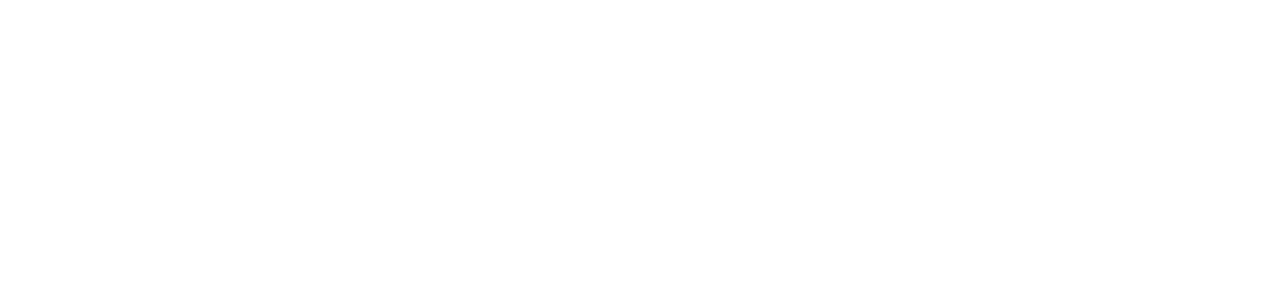
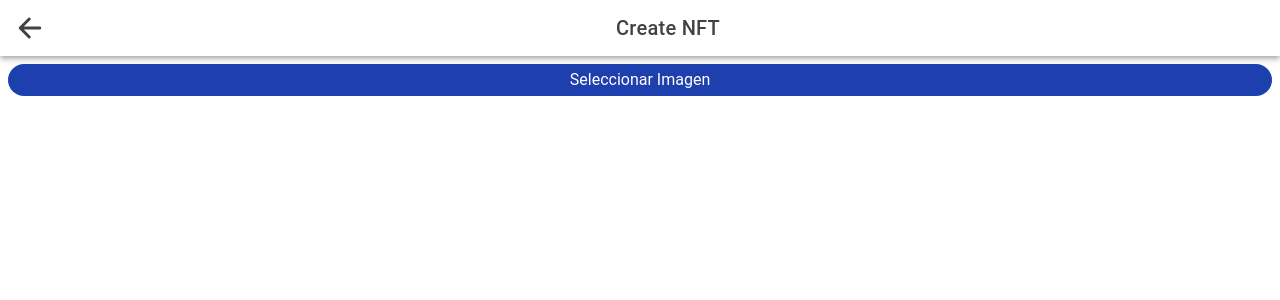
Before and after one commit to juanlopnz/proyecto-2-frontend, a React (Vite) app: page /create-nft in a window 1280 px wide. Shown: the top 300 px of the page. Built offline with nearby package versions, Linux system fonts and the light colour scheme.

Commit message:
Refactor file paths and import statements

```diff
--- a/package.json
+++ b/package.json
@@ -14,10 +14,13 @@
   "dependencies": {
     "@capacitor/android": "6.1.2",
     "@capacitor/app": "6.0.1",
-    "@capacitor/core": "6.1.2",
+    "@capacitor/camera": "^6.1.0",
+    "@capacitor/core": "^6.1.2",
+    "@capacitor/filesystem": "^6.0.1",
     "@capacitor/haptics": "6.0.1",
     "@capacitor/ios": "6.1.2",
     "@capacitor/keyboard": "6.0.2",
+    "@capacitor/preferences": "^6.0.2",
     "@capacitor/status-bar": "6.0.1",
     "@ionic/lab": "^3.2.15",
     "@ionic/react": "^8.0.0",
--- a/src/App.tsx
+++ b/src/App.tsx
@@ -36,6 +36,7 @@ import "./index.css";
 import { Fragment, useState } from "react";
 import { AuthProvider, authContext } from "./context/auth/AuthContext";
 import UnlockWallet from "./pages/auth/UnlockWallet";
+import CreateNFT from './pages/createNFT/CreateNFT';
 
 setupIonicReact();
 
@@ -46,20 +47,23 @@ const App: React.FC = () => (
         <AuthProvider>
           <authContext.Consumer>
             {(ctx) => {
-              if (!ctx?.wallet) {
-                return (
-                  <Route exact path="/">
-                    <UnlockWallet />
-                  </Route>
-                );
-              }
+              // if (!ctx?.wallet) {
+              //   return (
+              //     <Route exact path="/">
+              //       <UnlockWallet />
+              //     </Route>
+              //   );
+              // }
               return (
                 <Fragment>
+                  <Route exact path="/">
+                    <Redirect to="/home" />
+                  </Route>
                   <Route exact path="/home">
                     <Home />
                   </Route>
-                  <Route exact path="/">
-                    <Redirect to="/home" />
+                  <Route exact path="/create-nft">
+                    <CreateNFT />
                   </Route>
                 </Fragment>
               );
--- /dev/null
+++ b/src/hooks/useImageMethods.ts
@@ -0,0 +1,25 @@
+import { Camera, CameraResultType, CameraSource } from "@capacitor/camera";
+import { useState } from "react";
+
+const useImageMethods = () => {
+  const [selectedImage, setSelectedImage] = useState<string | undefined>(undefined)
+
+  const openGallery = async () => {
+    try {
+      const image = await Camera.getPhoto({
+        resultType: CameraResultType.Base64,
+        source: CameraSource.Photos,
+        quality: 100,
+        allowEditing: false,
+        promptLabelHeader: "Selecciona una imagen o video",
+      });
+      setSelectedImage(image.base64String!);
+    } catch (error) {
+      console.error("Error al seleccionar la imagen:", error);
+    }
+  };
+
+  return { selectedImage, openGallery };
+}
+
+export default useImageMethods;
--- a/src/pages/createNFT/CreateNFT.tsx
+++ b/src/pages/createNFT/CreateNFT.tsx
@@ -1,8 +1,12 @@
-import { IonButton, IonButtons, IonContent, IonHeader, IonIcon, IonPage, IonTitle, IonToolbar } from "@ionic/react";
+import { Camera, CameraResultType, CameraSource } from "@capacitor/camera";
+import { IonButton, IonButtons, IonContent, IonHeader, IonIcon, IonPage, IonTitle, IonToolbar, useIonRouter } from "@ionic/react";
 import { arrowBack, personCircleOutline } from "ionicons/icons";
 import { useState } from "react";
+import useImageMethods from "../../hooks/useImageMethods";
 
 const CreateNFT = () => {
+  const router = useIonRouter();
+  const {selectedImage, openGallery} = useImageMethods();
   const [nftData, setNftData] = useState<NFT>({
     name: "",
     category: "",
@@ -12,12 +16,15 @@ const CreateNFT = () => {
     isSold: false,
     owner: ""
   })
+
   return (
     <IonPage>
       <IonHeader>
         <IonToolbar>
           <IonButtons slot="start">
-            <IonButton>
+            <IonButton
+              onClick={() => router.goBack()}
+            >
               <IonIcon
                 icon={arrowBack} size='large'
               />
@@ -27,13 +34,13 @@ const CreateNFT = () => {
         </IonToolbar>
       </IonHeader>
       <IonContent fullscreen>
-        <div className='flex flex-col w-full justify-center items-center gap-2'>
-          <IonButton
-            expand='block'
-            fill='outline'
-            color='primary'
-            className='w-full'
-          />
+        <div className='flex flex-col w-full justify-center items-center gap-2 p-2'>
+          <button
+            className='bg-blue-800 text-white py-1 rounded-full w-full'
+            onClick={openGallery}
+          >
+            Seleccionar Imagen
+          </button>
         </div>
       </IonContent>
     </IonPage>
--- a/src/pages/home/Home.tsx
+++ b/src/pages/home/Home.tsx
@@ -86,7 +86,7 @@ const Home: React.FC = () => {
         <IonFab horizontal="end" vertical="bottom" slot="fixed">
           <IonFabButton
             onClick={
-              () => router.push("/createNFT")
+              () => router.push("/create-nft")
             }
           >
             <IonIcon icon={add}></IonIcon>
```
Also changed, not shown: 6 other files (tests, documents, lock files or other folders).
